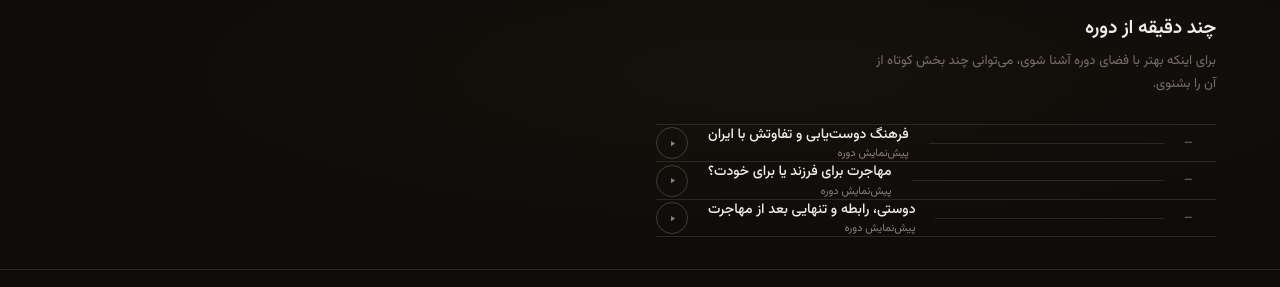
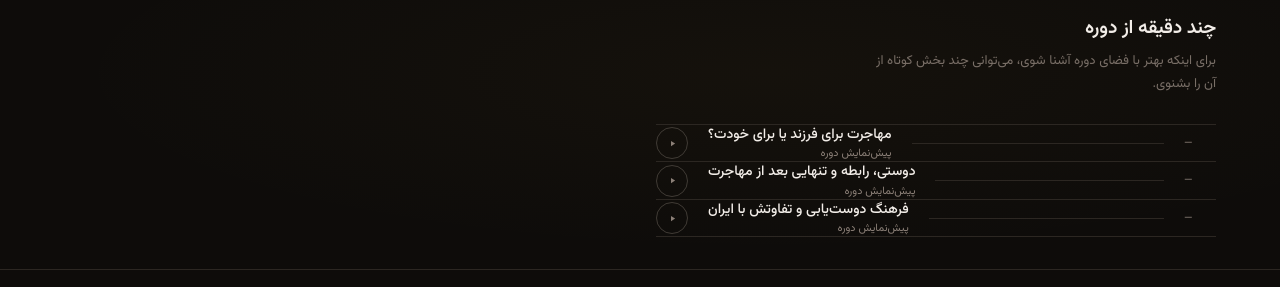
Before and after one commit to ashkanfara/ashkanfaraa.com, a Next.js app: page /course in a window 1280 px wide. Shown: the part 963-1250 px from the top of the page. Built offline with nearby package versions, Linux system fonts and the light colour scheme.

Commit message:
Reorder audio previews — move فرهنگ دوست‌یابی to last

```diff
--- a/src/components/sections/CoursePageShell.tsx
+++ b/src/components/sections/CoursePageShell.tsx
@@ -23,11 +23,6 @@ function Eyebrow({ children }: { children: string }) {
 // Until then, the player renders but audio is silent.
 const PREVIEWS = [
   {
-    src:   '/audio/preview-1.mp3',
-    name:  'فرهنگ دوست‌یابی و تفاوتش با ایران',
-    label: 'پیش‌نمایش دوره',
-  },
-  {
     src:   '/audio/preview-2.mp3',
     name:  'مهاجرت برای فرزند یا برای خودت؟',
     label: 'پیش‌نمایش دوره',
@@ -35,6 +30,11 @@ const PREVIEWS = [
   {
     src:   '/audio/preview-3.mp3',
     name:  'دوستی، رابطه و تنهایی بعد از مهاجرت',
+    label: 'پیش‌نمایش دوره',
+  },
+  {
+    src:   '/audio/preview-1.mp3',
+    name:  'فرهنگ دوست‌یابی و تفاوتش با ایران',
     label: 'پیش‌نمایش دوره',
   },
 ]
```
